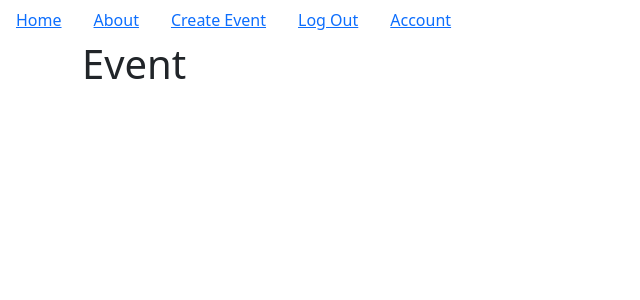
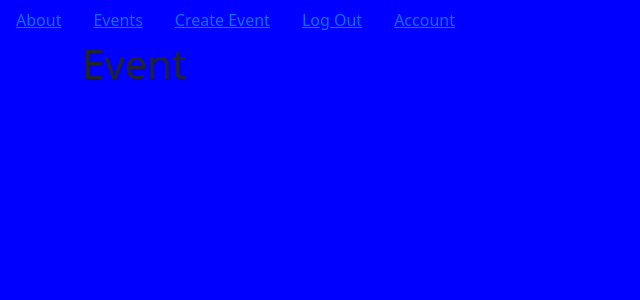
Before and after one commit to binod164/Joy, a Flask app: page / in a window 1280 px wide. Shown: the top 300 px of the page, without its empty margins (0-640 px from the left). Run offline with Flask 2, Linux system fonts and the light colour scheme; the visitor is signed in with stand-in values (Sample User, id 1); data that the repository does not hold is empty.

Commit message:
Create a folder for css file and link it to the base html

```diff
--- a/myapp/core/views.py
+++ b/myapp/core/views.py
@@ -6,7 +6,7 @@ core = Blueprint('core', __name__)
 @core.route('/')
 def index():
     page = request.args.get('page', 1, type=int)
-    event_posts = Event.query.order_by(Event.date.desc()).paginate(page=page, per_page=5)
+    event_posts = Event.query.order_by(Event.date.desc()).paginate(page=page, per_page=8)
     return render_template('index.html', event_posts=event_posts)
 
 @core.route('/info')
--- /dev/null
+++ b/myapp/static/css/main.css
@@ -0,0 +1,3 @@
+body{
+  background-color: blue;
+}
--- a/myapp/templates/base.html
+++ b/myapp/templates/base.html
@@ -6,17 +6,18 @@
     <meta charset="UTF-8">
     <meta http-equiv="X-UA-Compatible" content="IE=edge">
     <meta name="viewport" content="width=device-width, initial-scale=1.0">
-    <title>Party!</title>
+
+    <title>Joy</title>
+    <link rel="stylesheet" href="{{ url_for('static', filename='css/main.css') }}">
 </head>
 <body>
     <ul class="nav">
         <li class="nav-link">
-            <a href="{{url_for('core.index')}}">Home</a>
+            <a href="{{url_for('core.info')}}">About</a>
         </li>
         <li class="nav-link">
-            <a href="{{url_for('core.info')}}">About</a>
+            <a href="{{url_for('core.index')}}">Events</a>
         </li>
-
         {% if current_user.is_authenticated %}
         <li class="nav-link">
             <a href="{{url_for('event_posts.create_post')}}">Create Event</a>
--- a/myapp/templates/index.html
+++ b/myapp/templates/index.html
@@ -4,18 +4,22 @@
         <h1>Event</h1>
     </div>
     <div class="container">
+        <div class="card-group">
+            <div class="row row-cols-1 row-cols-md-3">
         {% for post in event_posts.items %}
-            <div class="card">
-                <div class="car-boy">
+                <div class="card" style="width: 18rem;">
+                    <div class="card-body">
                         <h2>
                             <a class="card-title" href="{{url_for('event_posts.event_post', event_post_id=post.id)}}">{{post.title}}</a>
-                        <a href="{{url_for('users.user_posts', username=post.organizer.username)}}">Written by: {{post.organizer.username}}</a>
                         </h2>
+                        <a class="card-text" href="{{url_for('users.user_posts', username=post.organizer.username)}}">Created by: {{post.organizer.username}}</a>
                         <p>Published on: {{post.date.strftime('%Y - %m - %d')}}</p>
                         <a class="btn btn-primary" href="{{url_for('event_posts.event_post', event_post_id=post.id)}}">Details</a>
                     </div>
                 </div>
             {% endfor %}
+        </div>
+        </div>
     </div>
 
     <nav aria-label="Page Navigation example">
--- a/myapp/templates/info.html
+++ b/myapp/templates/info.html
@@ -1,7 +1,7 @@
 {% extends "base.html" %}
 {% block content %}
     <div class="jumbotron">
-        <h1>Info about our party!!</h1>
+        <h1>Info about our app!!</h1>
         <p>Lorem ipsum dolor sit amet consectetur adipisicing elit. Suscipit veniam nihil nostrum excepturi nulla error quaerat reprehenderit, iste ad accusamus amet nesciunt, provident laborum, voluptas molestias unde non est perferendis?</p>
     </div>
 
--- a/myapp/users/views.py
+++ b/myapp/users/views.py
@@ -76,5 +76,5 @@ def account():
 def user_posts(username):
     page = request.args.get('page', 1, type=int)
     user = User.query.filter_by(username=username).first_or_404()
-    event_posts = Event.query.filter_by(organizer=user).order_by(Event.date.desc()).paginate(page=page, per_page=5)
+    event_posts = Event.query.filter_by(organizer=user).order_by(Event.date.desc()).paginate(page=page, per_page=8)
     return render_template('user_event_posts.html', event_posts=event_posts, user=user)
```
Lines whose indentation alone changed are shown as unchanged.
